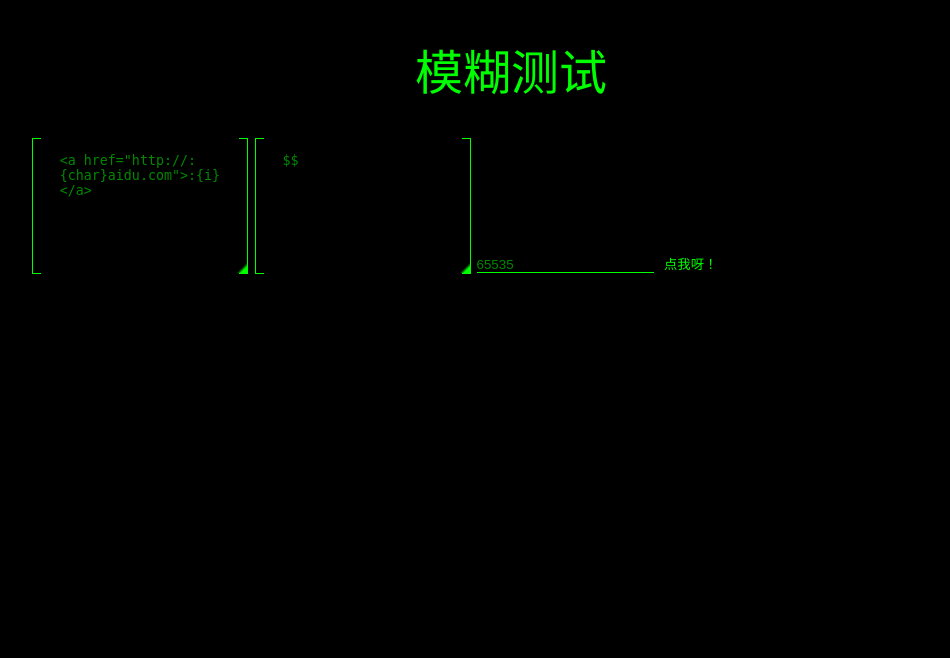
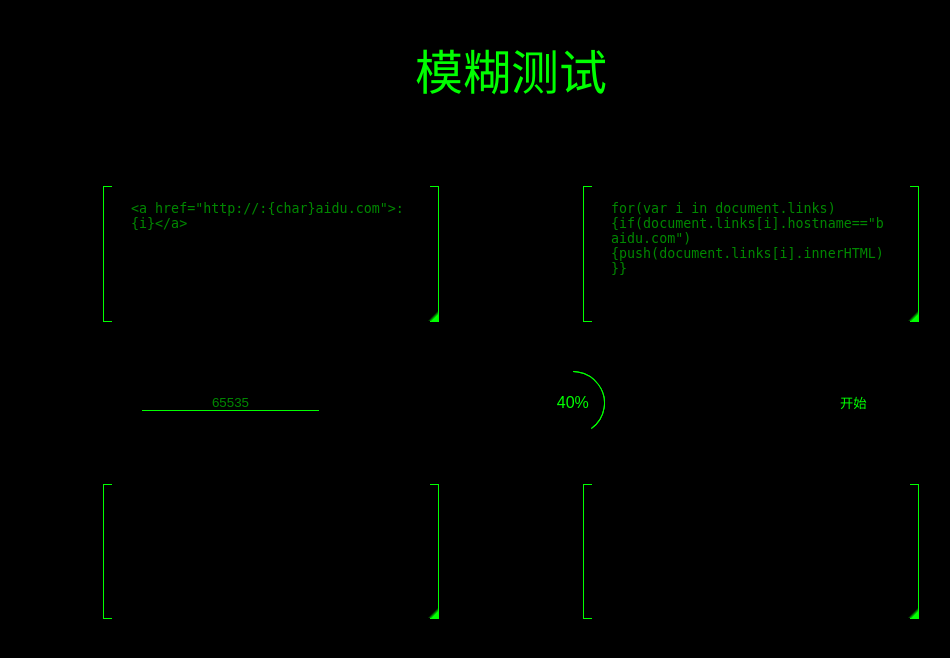
Before and after one commit to Secbone/tools, a PHP site: page /fuzzing/index.html in a window 1280 px wide. Shown: the top 658 px of the page, without its empty margins (129-1079 px from the left). Run offline with PHP 8.4, Linux system fonts and the light colour scheme.

```diff
--- a/fuzzing/index.html
+++ b/fuzzing/index.html
@@ -8,14 +8,30 @@
 <body>
     <header>模糊测试</header>
     <div class="main">
-        <div class="textarea">
-            <textarea id="exp" placeholder='<a href="http://:{char}aidu.com">:{i}</a>'></textarea>
+        <div class="line-box">
+            <div class="textarea">
+                <textarea id="exp" placeholder='<a href="http://:{char}aidu.com">:{i}</a>'></textarea>
+            </div>
+            <div class="textarea">
+                <textarea id="callback" placeholder='for(var i in document.links){if(document.links[i].hostname=="baidu.com"){push(document.links[i].innerHTML)}}'></textarea>
+            </div>
         </div>
-        <div class="textarea">
-            <textarea id="cack" placeholder="$$"></textarea>
+        <div class="line-box">
+            <input id="size" type="text" placeholder="65535">
+            <div class="progress">
+                <span>40%</span>
+                <div class="progress-line"></div>
+            </div>
+            <button id="start">开始</button>
         </div>
-        <input id="size" type="text" placeholder="65535">
-        <button>点我呀！</button>
+        <div class="line-box">
+            <div class="textarea">
+                <textarea id="result" placeholder=''></textarea>
+            </div>
+            <div class="textarea">
+                <textarea id="chars" placeholder=""></textarea>
+            </div>
+        </div>
         <div id="library" class="library"></div>
     </div>
     <script type="text/javascript" src="js/main.js"></script>
--- a/fuzzing/js/main.js
+++ b/fuzzing/js/main.js
@@ -1,16 +1,17 @@
 (function() {
     console.log("start");
     var exp = '<a href="http://:{char}aidu.com">:{i}</a>';
-    var callback = 'for(var i in document.links){if(document.links[i].hostname=="baidu.com"){push(i)}}';
+    var callback = 'for(var i in document.links){if(document.links[i].hostname=="baidu.com"){push(document.links[i].innerHTML)}}';
     var start = 0;
     var end = 65535;
 
     var result = [];
 
     var $expEl = document.getElementById("exp");
-    var $cackEl = document.getElementById("cack");
+    var $callbackEl = document.getElementById("callback");
     var $sizeEl = document.getElementById("size");
     var $library = document.getElementById("library");
+    var $startBtn = document.getElementById("start");
 
     function push(data) {
         result.push(data);
@@ -31,8 +32,7 @@
         return html;
     }
 
-
-    function startFuzzy() {
+    function insetFuzzyEl(){
         exp = $expEl.value || exp;
         for(var counter = start; counter <= end; counter++) {
             var fuzzyItem = newEl(formatHTML(exp, counter));
@@ -40,8 +40,26 @@
         }
     }
 
-    startFuzzy();
+    function evalCallback(){
+        callback = $callbackEl.value || callback;
+        eval(callback);
+    }
 
+    function getResult(){
+        console.log(result);
+    }
 
+    function startFuzzy() {
+        result = [];
+        $library.innerHTML = "";
+
+        insetFuzzyEl();
+        evalCallback();
+        getResult();
+    }
+
+    window.onload = function(){
+        $startBtn.addEventListener("click", startFuzzy);
+    }
 
 })();
--- a/fuzzing/style/style.css
+++ b/fuzzing/style/style.css
@@ -17,6 +17,7 @@ textarea{
     margin: 0;
     padding: 1em 2em;
     min-height: 10em;
+    min-width: 25em;
     color: #0f0;
     background-color: transparent;
     border: 1px solid #0f0;
@@ -71,21 +72,110 @@ textarea:focus{
     color: #080;
 }
 button{
+    position: relative;
     display: inline-block;
+    padding: 0.5em 1em;
     color: #0f0;
     background: none;
     border: 0;
+    outline: 0;
+    cursor: pointer;
+}
+button:before,
+button:after{
+    content: '';
+    position: absolute;
+    display: black;
+    top: 0;
+    height: 100%;
+    width: 1px;
+    background-color: #0f0;
+    opacity: 0;
+    transition: all 0.2s linear;
 }
 button:before{
-    content: '';
-    display: black;
-    background-color: #0f0;
+    left: 50%;
+}
+button:after{
+    right: 50%;
+}
+button:hover:before{
+    left: 0;
+    opacity: 1;
+}
+button:hover:after{
+    right: 0;
+    opacity: 1;
+}
+button:active:before,
+button:active:after{
+    top: 5%;
+    height: 90%;
+    transition: all 0.1s linear;
+}
+/*button:active:before{
+    left: -5%;
+}
+button:active:after{
+    right: -5%;
+}*/
+
+.progress{
+    display: inline-block;
+    position: relative;
+    height: 4em;
+    width: 4em;
+}
+.progress > span{
+    display: inline-block;
+    position: absolute;
+    top: 0;
+    left: 0;
+    height: 4em;
+    width: 4em;
+    text-align: center;
+    line-height: 4em;
+}
+.progress .progress-line{
+    position: absolute;
+    top: 0;
+    left: 0;
+    height: 4em;
+    width: 4em;
+    clip: rect(0, 4em, 4em, 2em);
+}
+.progress .progress-line:before,
+.progress .progress-line:after{
+    content: "";
+    display: inline-block;
+    position: absolute;
+    top: 0;
+    left: 0;
+    height: 100%;
+    width: 100%;
+    border-radius: 50%;
+    border: 1px solid #0f0;
+    box-sizing: border-box;
+    clip: rect(0, 4em, 4em, 2em);
+    transform: rotate(324deg);
+}
+
+input{
+    text-align: center;
 }
 
 .main{
     margin: 0 auto;
     width: 60em;
 }
+.line-box{
+    display: -webkit-flex;
+    margin: 3em 0;
+    /*-webkit-box-pack: center;*/
+    align-items: center;
+    -webkit-justify-content: space-around;
+}
+
 .main .library{
     display: none;
 }
```
